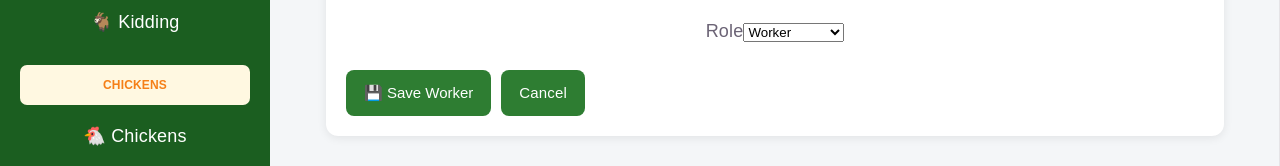
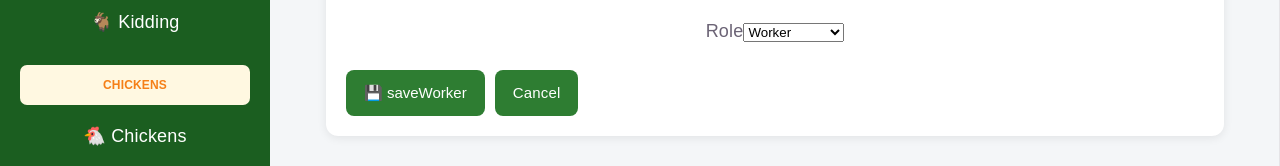
Before and after one commit to benksalome-arch/SalomeYoungFarm, a React app in the folder frontend/: page /workers/add in a window 1280 px wide. Shown: the part 374-540 px from the top of the page. Built offline with nearby package versions, Linux system fonts and the light colour scheme; no server answers; sample sign-in values are in the browser's storage; the HTML template or start-up script is replaced by a standard one.

Commit message:
Translate add worker page

```diff
--- a/frontend/src/pages/AddWorker.jsx
+++ b/frontend/src/pages/AddWorker.jsx
@@ -2,8 +2,10 @@ import API_URL from "../api";
 import { useState } from "react";
 import { useNavigate, Link } from "react-router-dom";
 import { useAuth } from "../context/AuthContext";
+import { useLanguage } from "../context/LanguageContext";
 
 function AddWorker() {
+  const { t } = useLanguage();
   const navigate = useNavigate();
   const { user } = useAuth();
 
@@ -70,7 +72,7 @@ function AddWorker() {
     <div className="page">
 
       <div className="page-header">
-        <h1>➕ Add Worker</h1>
+        <h1>➕ {t("addWorker")}</h1>
         <p>Create a new user account.</p>
       </div>
 
@@ -138,11 +140,11 @@ function AddWorker() {
             }}
           >
             <button className="button" type="submit">
-              💾 Save Worker
+              💾 {t("saveWorker")}
             </button>
 
             <Link className="button" to="/workers">
-              Cancel
+              {t("cancel")}
             </Link>
           </div>
 
```
